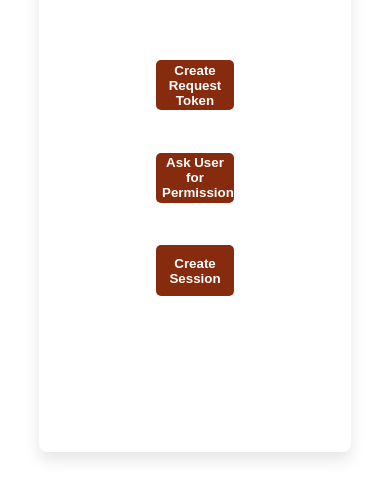
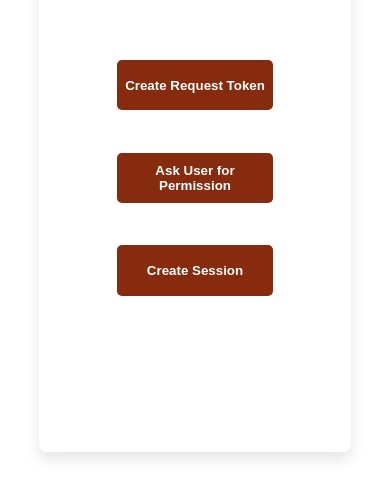
Before and after one commit to Mihanta1/tp, a plain HTML site: page index.html in a window 390 px wide. Shown: the part 231-730 px from the top of the page. Drawn offline with Linux system fonts and the light colour scheme.

Commit message:
update style

```diff
--- a/styles/login.css
+++ b/styles/login.css
@@ -58,7 +58,7 @@ body{
 .l-btn{
     margin-top: 5vh;
     height: 6vh;
-    width: 20vw;
+    width: 40vw;
 }
 }
 
@@ -78,6 +78,6 @@ body{
     .l-btn{
         margin-top: 5vh;
         height: 6vh;
-        width: 20vw;
+        width: 40vw;
     }
 }
```
